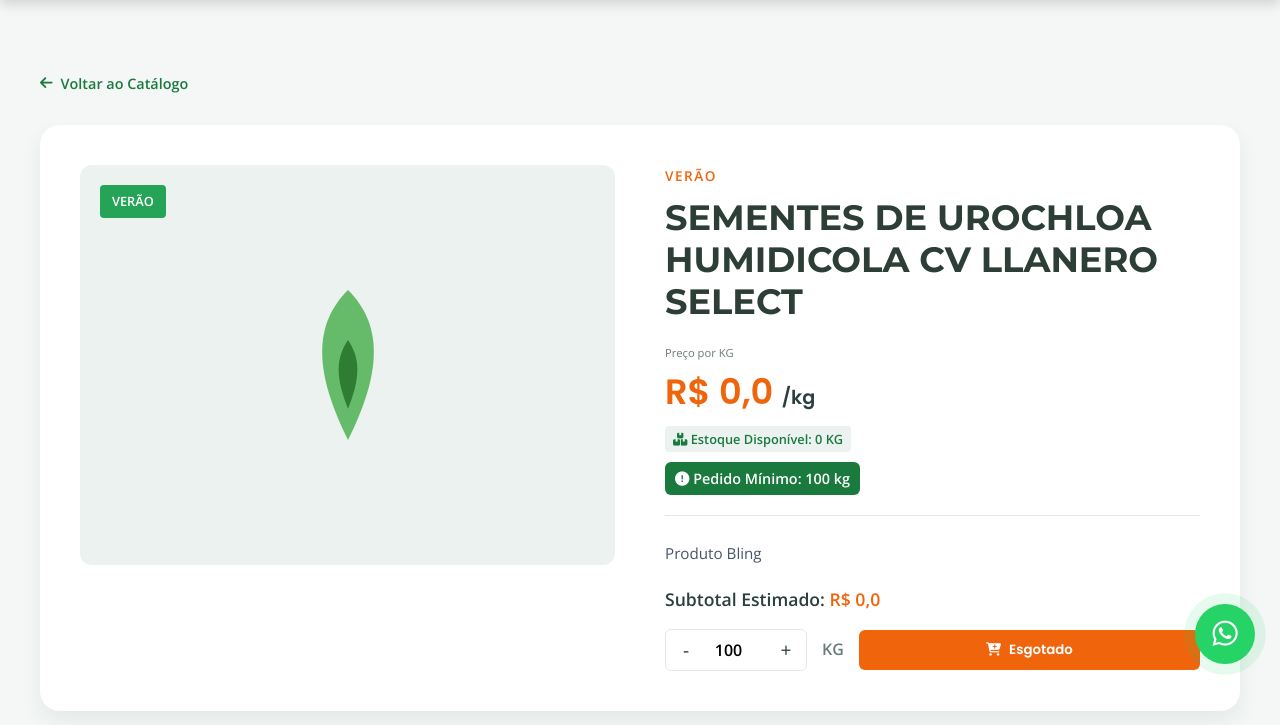
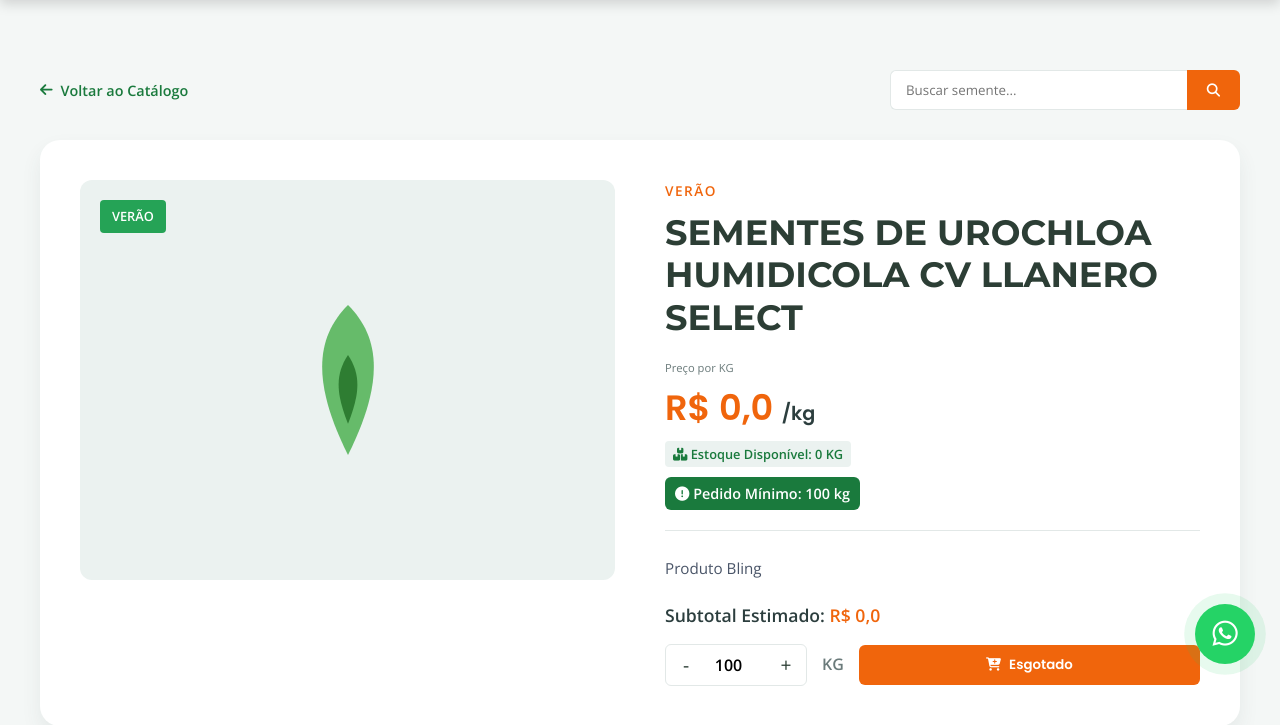
Before and after one commit to cjcsementes-collab/cjc-sementes, a Flask app: page /produto/1 in a window 1280 px wide. Shown: the part 111-836 px from the top of the page. Run offline with Flask 3, Linux system fonts and the light colour scheme; data comes from the database, SQL or seed files in the repository.

Commit message:
feat: add search bar to product page

```diff
--- a/templates/product.html
+++ b/templates/product.html
@@ -4,10 +4,19 @@
 
 {% block content %}
 <section class="product-detail-section container">
-    <!-- Botão de Voltar -->
-    <a href="{{ url_for('index') }}" style="color: var(--verde-safra); font-weight: 600; font-size: 0.9rem; display: inline-flex; align-items: center; gap: 8px; margin-bottom: 30px;">
-        <i class="fa-solid fa-arrow-left"></i> Voltar ao Catálogo
-    </a>
+    <!-- Top Bar: Voltar + Busca -->
+    <div class="product-top-bar" style="display: flex; justify-content: space-between; align-items: center; margin-bottom: 30px; flex-wrap: wrap; gap: 15px;">
+        <!-- Botão de Voltar -->
+        <a href="{{ url_for('index') }}" style="color: var(--verde-safra); font-weight: 600; font-size: 0.9rem; display: inline-flex; align-items: center; gap: 8px;">
+            <i class="fa-solid fa-arrow-left"></i> Voltar ao Catálogo
+        </a>
+
+        <!-- Barra de Busca -->
+        <form action="{{ url_for('index') }}" method="GET" class="search-box" style="margin: 0; min-width: 250px;">
+            <input type="text" name="busca" class="search-input" placeholder="Buscar semente...">
+            <button type="submit" class="search-btn"><i class="fa-solid fa-magnifying-glass"></i></button>
+        </form>
+    </div>
 
     <div class="product-detail-grid">
         <!-- Lado Esquerdo: Imagem/SVG -->
```
